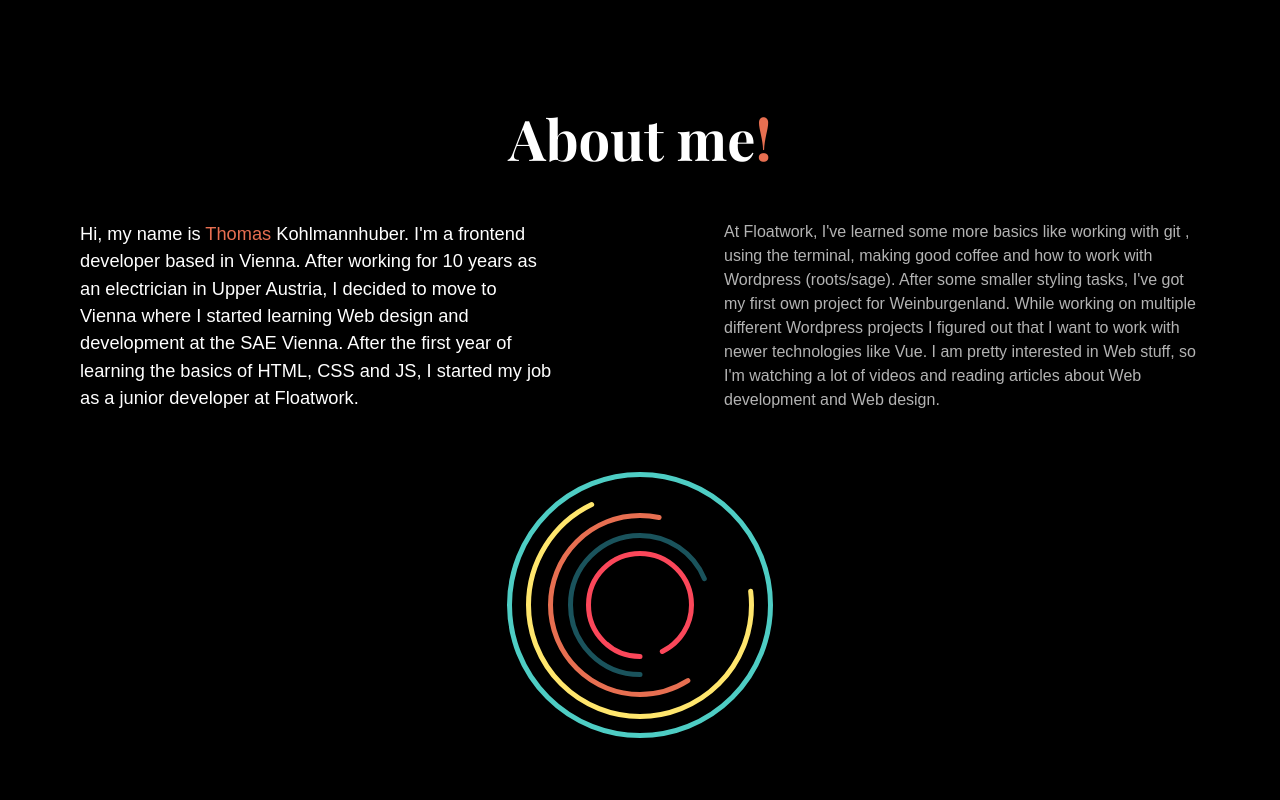
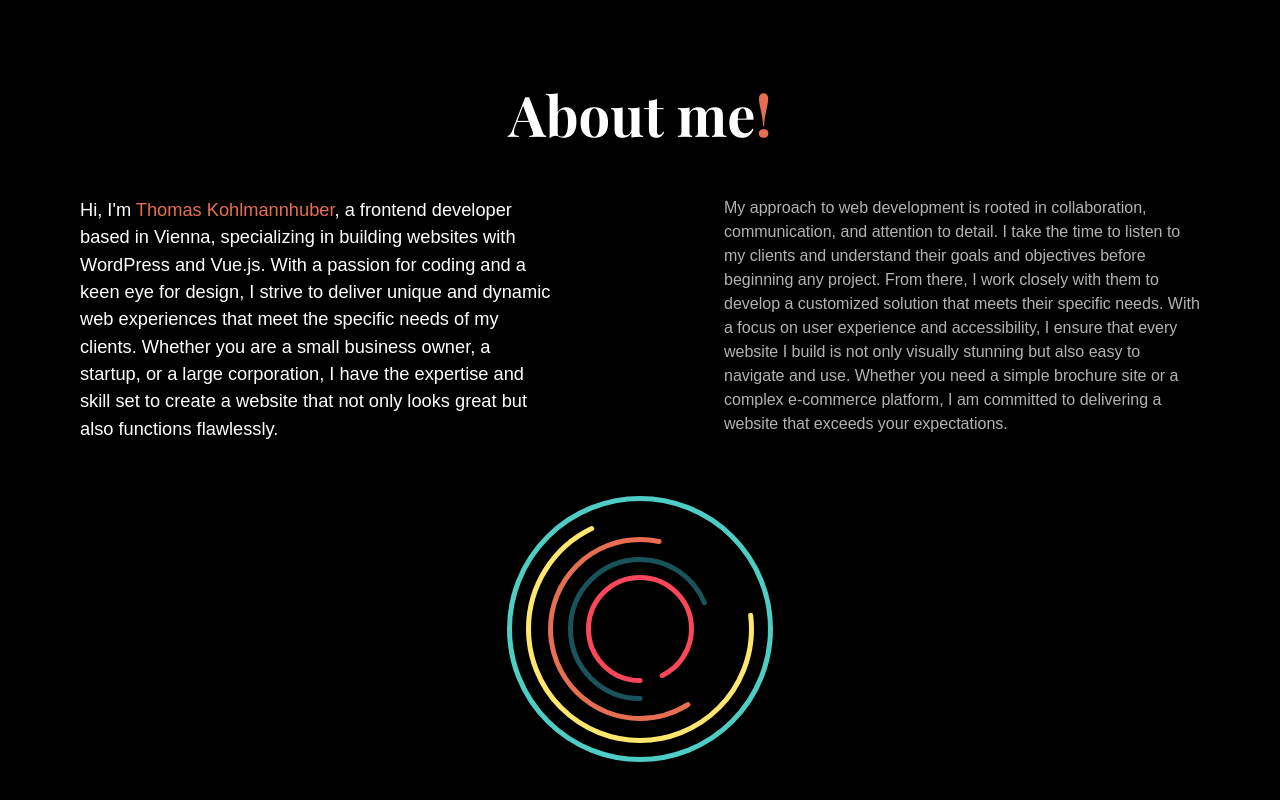
Before and after one commit to tkohlmannhuber/tk_cv, a Nuxt app: page / in a window 1280 px wide. Shown: the part 883-1683 px from the top of the page. Built offline with nearby package versions, Linux system fonts and the light colour scheme.

Commit message:
changed intro text

```diff
--- a/components/IntroText.vue
+++ b/components/IntroText.vue
@@ -5,22 +5,26 @@
     <article>
       <div class="intro-text-container">
         <p class="intro-text-main">
-          Hi, my name is <span class="lachs-text">Thomas</span> Kohlmannhuber.
-          I'm a frontend developer based in Vienna. After working for 10 years
-          as an electrician in Upper Austria, I decided to move to Vienna where
-          I started learning Web design and development at the SAE Vienna. After
-          the first year of learning the basics of HTML, CSS and JS, I started
-          my job as a junior developer at Floatwork.
+          Hi, I'm <span class="lachs-text">Thomas Kohlmannhuber</span>, a
+          frontend developer based in Vienna, specializing in building websites
+          with WordPress and Vue.js. With a passion for coding and a keen eye
+          for design, I strive to deliver unique and dynamic web experiences
+          that meet the specific needs of my clients. Whether you are a small
+          business owner, a startup, or a large corporation, I have the
+          expertise and skill set to create a website that not only looks great
+          but also functions flawlessly.
         </p>
         <p class="intro-text">
-          At Floatwork, I've learned some more basics like working with git ,
-          using the terminal, making good coffee and how to work with Wordpress
-          (roots/sage). After some smaller styling tasks, I've got my first own
-          project for Weinburgenland. While working on multiple different
-          Wordpress projects I figured out that I want to work with newer
-          technologies like Vue. I am pretty interested in Web stuff, so I'm
-          watching a lot of videos and reading articles about Web development
-          and Web design.
+          My approach to web development is rooted in collaboration,
+          communication, and attention to detail. I take the time to listen to
+          my clients and understand their goals and objectives before beginning
+          any project. From there, I work closely with them to develop a
+          customized solution that meets their specific needs. With a focus on
+          user experience and accessibility, I ensure that every website I build
+          is not only visually stunning but also easy to navigate and use.
+          Whether you need a simple brochure site or a complex e-commerce
+          platform, I am committed to delivering a website that exceeds your
+          expectations.
         </p>
       </div>
     </article>
```
